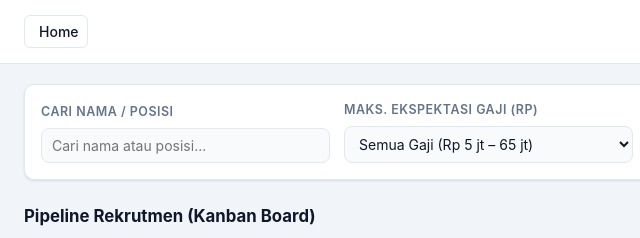
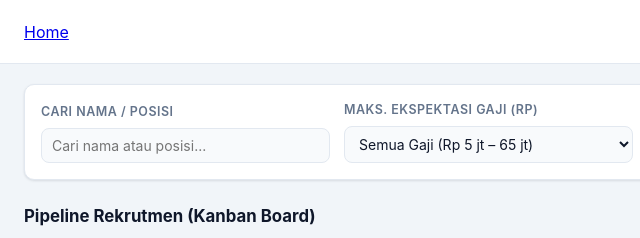
Before and after one commit to chris06373/HR, a plain HTML site: page recruit.html in a window 1280 px wide. Shown: the top 238 px of the page, 0-640 px from the left. Drawn offline with Linux system fonts and the light colour scheme.

Commit message:
Replace home link with button link style

```diff
--- a/recruit.html
+++ b/recruit.html
@@ -977,10 +977,7 @@
 </head>
 <body>
   <header>
-    <a href="index.html" id="btnHome" class="btn btn-outline-primary btn-sm fw-bold rounded-pill px-3">
-            <i class="bi bi-house-door-fill me-1"></i>
-            <span id="terminalTitle">Home</span>
-        </a>
+    <a href="index.html" class="btn-link" a href = "index.html">Home </a>
     <div class="header-actions">
       <button class="btn btn-primary" id="btnOpenAddCandidate">+ Tambah Kandidat</button>
       <button class="btn btn-reset" id="btnClearStorage">Clear Storage</button>
```
